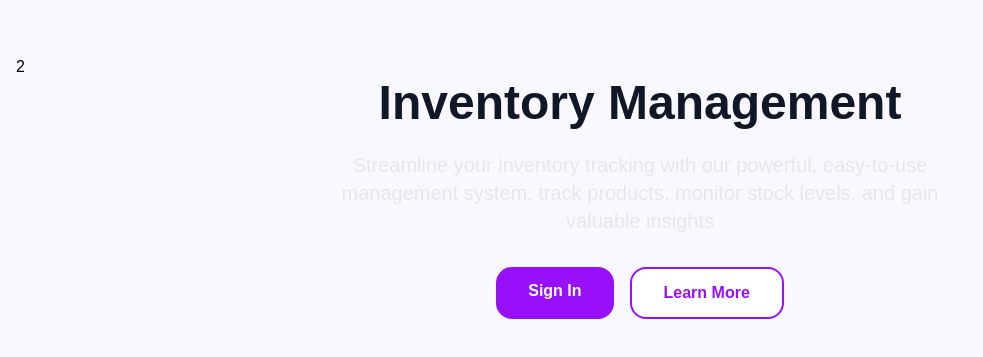
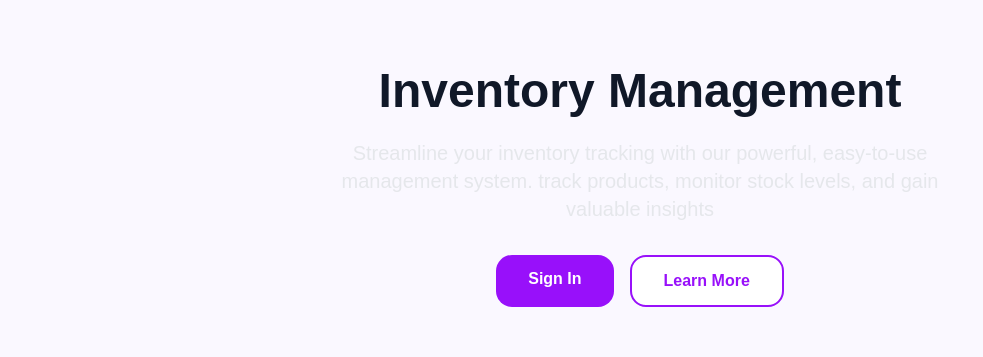
Before and after one commit to Ndanusa/next-app, a Next.js app: page / in a window 1280 px wide. Shown: the part 213-570 px from the top of the page, without its empty margins (0-983 px from the left). Built offline with nearby package versions, Linux system fonts and the light colour scheme.

Commit message:
neon integration

```diff
--- a/app/page.tsx
+++ b/app/page.tsx
@@ -1,6 +1,5 @@
 import Image from "next/image";
 import Link from "next/dist/client/link";
-
 export default function Home() {
    return (
       <div
@@ -8,7 +7,6 @@ export default function Home() {
             "min-h-screen bg-gradient-to-bt from-purple-50 to-purple-100 flex items-center justify-center"
          }>
          <div className={`container mx-auto px-4 py-16`}>
-            2
             <div className={`text-center`}>
                <h1 className={`text-5xl font-bold text-gray-900 mb-6`}>
                   Inventory Management
--- /dev/null
+++ b/utils/buttonClick.ts
@@ -0,0 +1,3 @@
+export function handleClick(e: any) {
+   console.log(e);
+}
```
